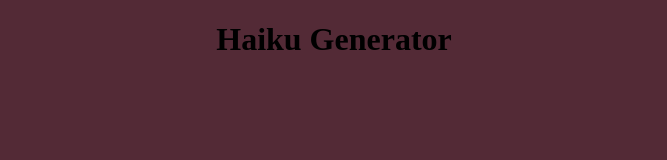
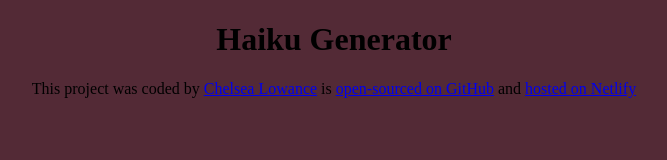
Before and after one commit to clowance/Haiku-Generator, a plain HTML site: page index.html in a window 1280 px wide. Shown: the whole page, without its empty margins (306-973 px from the left). Drawn offline with Linux system fonts and the light colour scheme.

Commit message:
added footer and updated links

```diff
--- a/index.html
+++ b/index.html
@@ -8,6 +8,18 @@
   </head>
   <body>
     <h1>Haiku Generator</h1>
+    <footer>
+      This project was coded by
+      <a href="https://github.com/clowance" target="_blank">Chelsea Lowance</a>
+      is
+      <a href="https://github.com/clowance/Haiku-Generator" target="_blank"
+        >open-sourced on GitHub</a
+      >
+      and
+      <a href="https://haikuforyou.netlify.app/" target="_blank"
+        >hosted on Netlify</a
+      >
+    </footer>
+    <script src="src/index.js"></script>
   </body>
-  <script src="src/index.js"></script>
 </html>
```
